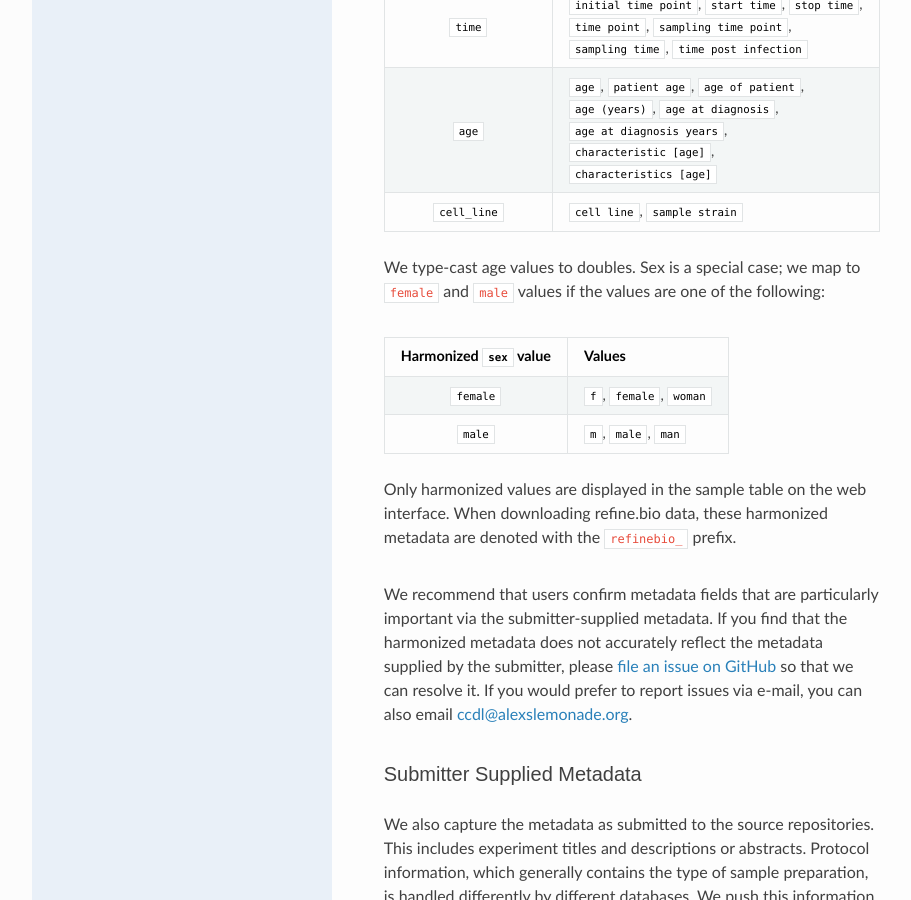
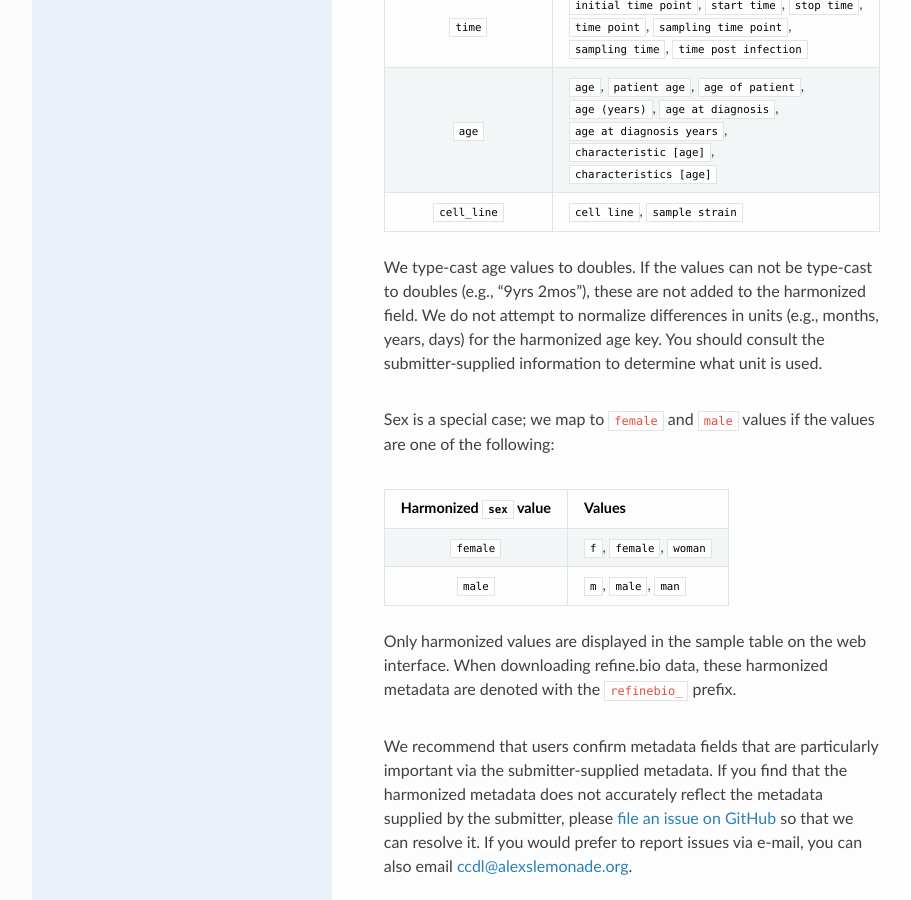
Before and after one commit to AlexsLemonade/refinebio-docs, a Sphinx documentation site: the page built from docs/main_text.md, in a window 1280 px wide and 900 px high, scrolled down 3423 px. Shown: the whole window, without its empty margins (158-1069 px from the left). Built offline with Sphinx 7.4.7 and the Read the Docs theme 2.0.0, drawn with Linux system fonts in a browser that asks for light colours.

Commit message:
Add more information about age field harmonization

```diff
--- a/docs/main_text.md
+++ b/docs/main_text.md
@@ -60,6 +60,10 @@ Values are stripped of white space and forced to lowercase.
 | `cell_line` | `cell line`, `sample strain` |
 
 We type-cast age values to doubles.
+If the values can not be type-cast to doubles (e.g., "9yrs 2mos"), these are not added to the harmonized field.
+We do not attempt to normalize differences in units (e.g., months, years, days) for the harmonized age key.
+You should consult the submitter-supplied information to determine what unit is used.
+
 Sex is a special case; we map to `female` and `male` values if the values are one of the following:
 
 | Harmonized `sex` value | Values |
```
